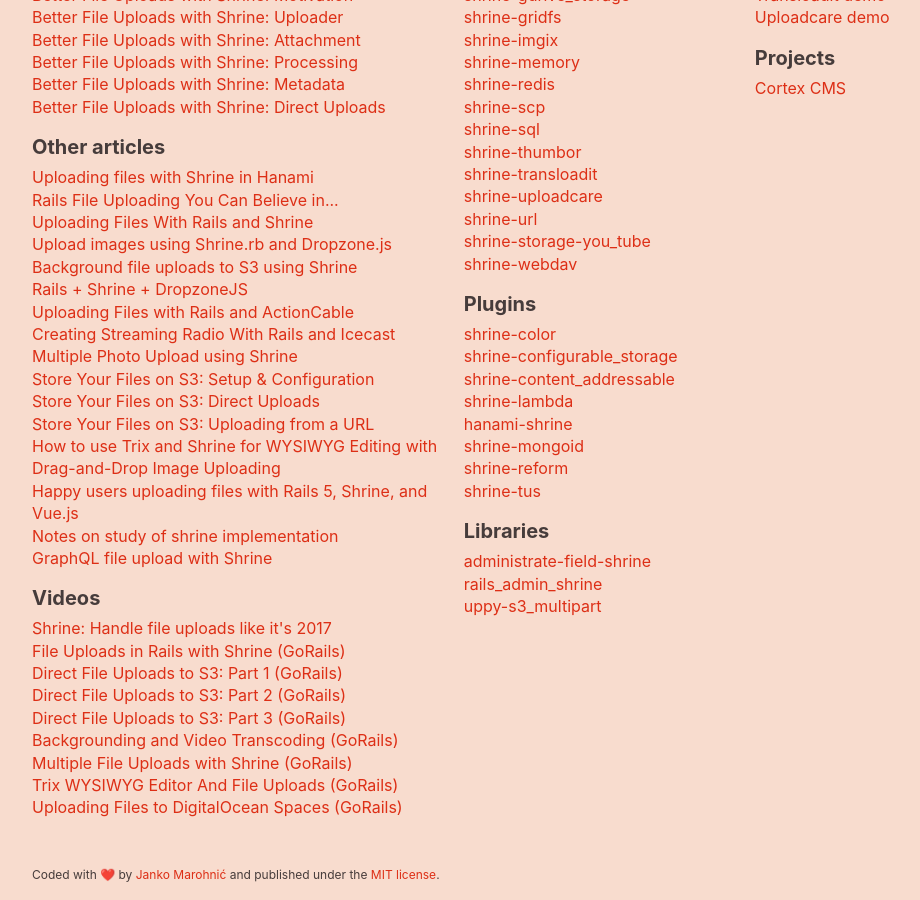
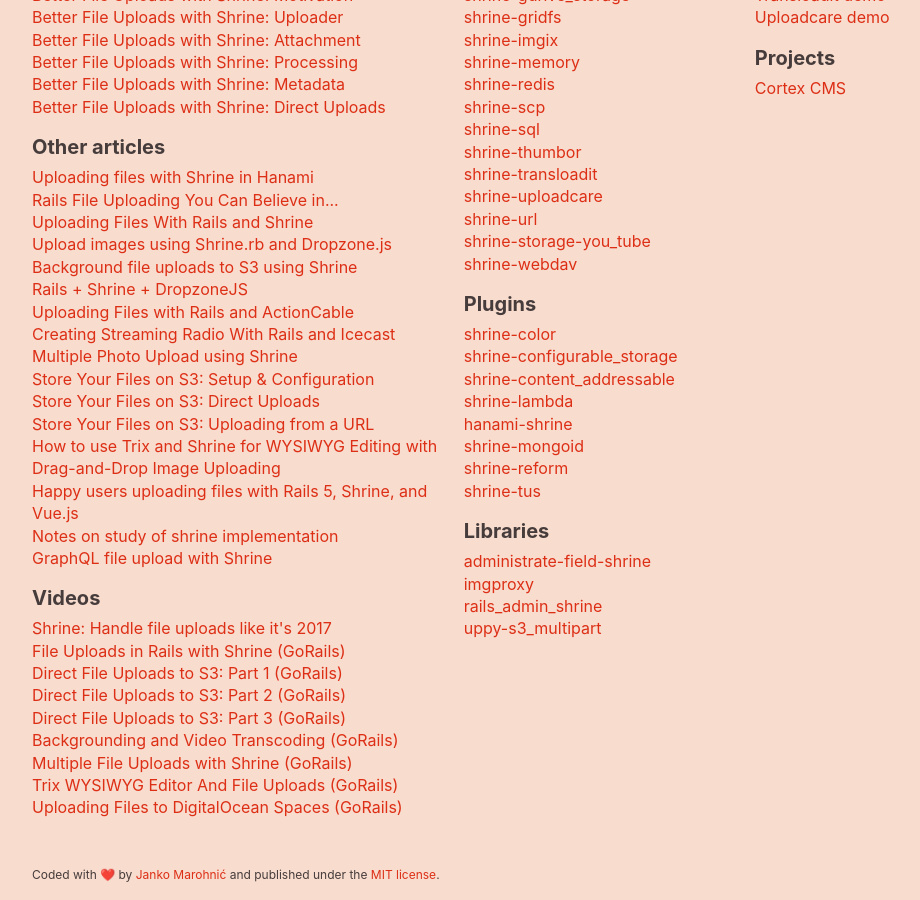
Before and after one commit to avinashcodeer/Romenics, a Jekyll site: the page built from www/index.html, in a window 1280 px wide and 900 px high, scrolled down 2428 px. Shown: the whole window, without its empty margins (106-1026 px from the left). Built offline with Jekyll 4.4.1, drawn with Linux system fonts in a browser that asks for light colours; emoji names are drawn with the system emoji font.

Commit message:
Link imgproxy gem on the website

```diff
--- a/www/_data/external.yml
+++ b/www/_data/external.yml
@@ -220,6 +220,9 @@
         name: administrate-field-shrine
         url: https://github.com/catsky/administrate-field-shrine
       -
+        name: imgproxy
+        url: https://github.com/imgproxy/imgproxy.rb
+      -
         name: rails_admin_shrine
         url: https://github.com/iquest/rails_admin_shrine
       -
```
